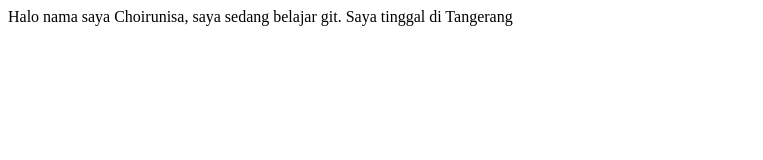
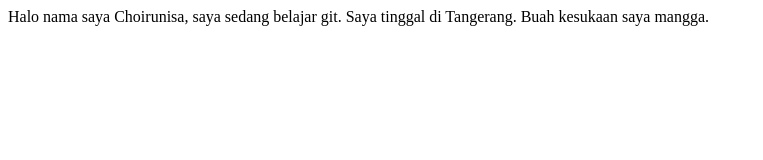
Before and after one commit to choirunisa31/new-project-laravel, a plain HTML site: page index.html in a window 1280 px wide. Shown: the whole page, without its empty margins (0-763 px from the left). Drawn offline with Linux system fonts and the light colour scheme.

Commit message:
add buah kesukaan

```diff
--- a/index.html
+++ b/index.html
@@ -7,6 +7,7 @@
 		<body>
 			Halo nama saya Choirunisa, saya sedang belajar git.
 
-			Saya tinggal di Tangerang
+			Saya tinggal di Tangerang.
+			Buah kesukaan saya mangga.
 		</body>
 </html>
```
